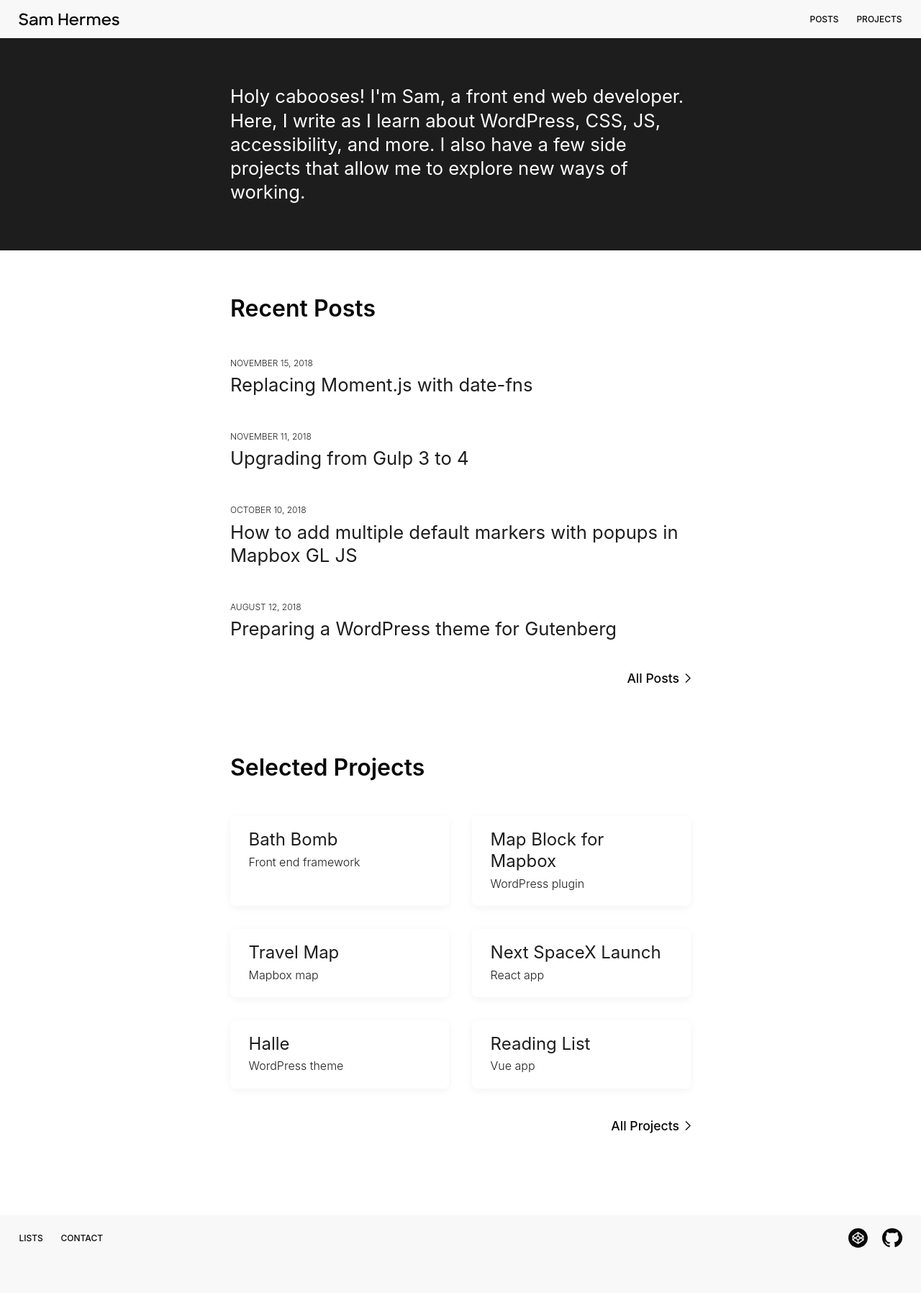
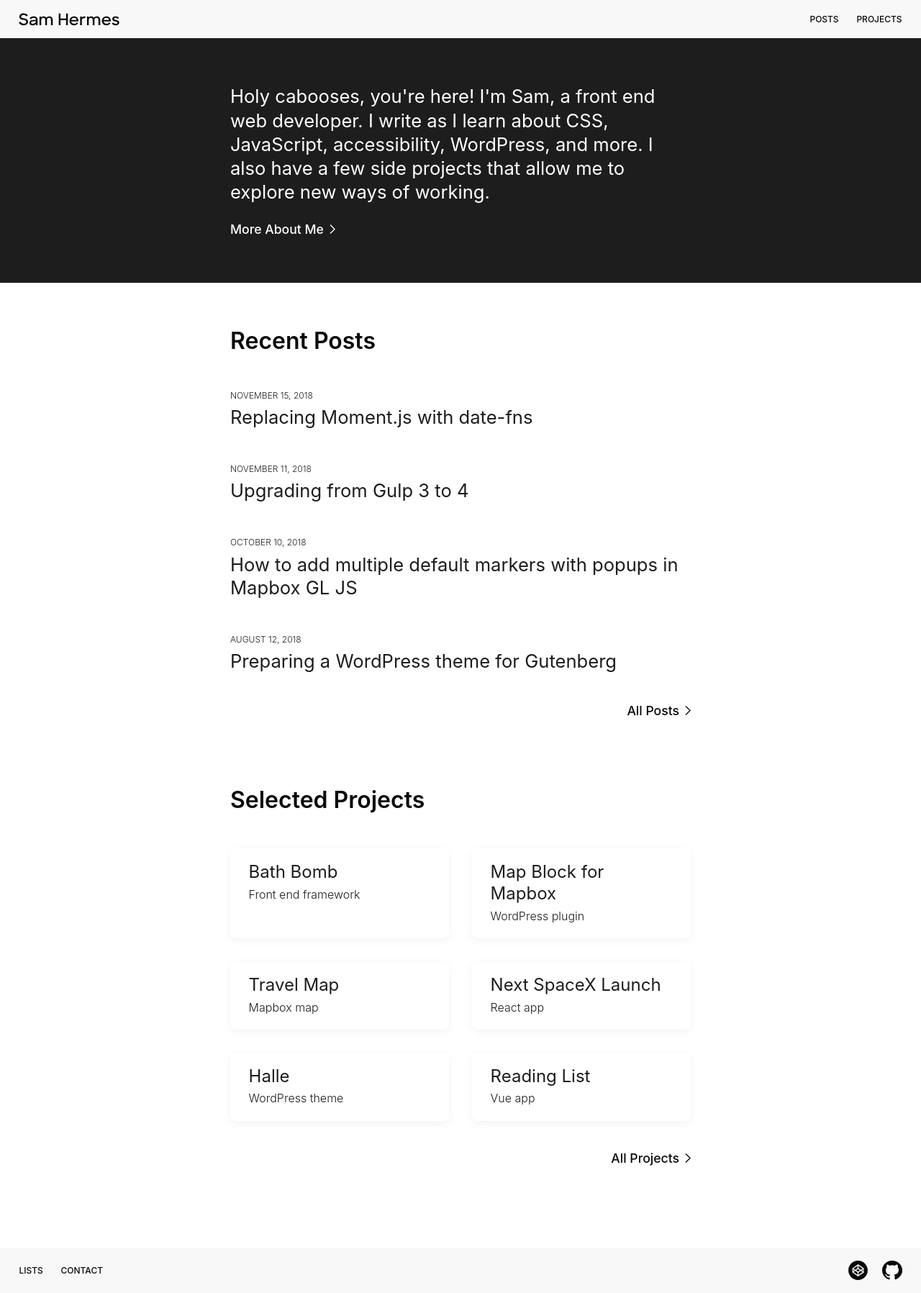
Before and after one commit to samhermes/samhermes.github.io, a Jekyll site: the page built from index.md, in a window 1280 px wide. Shown: the whole page at 72% size. Built offline with Jekyll 4.4.1, drawn with Linux system fonts in a browser that asks for light colours; before the commit the page ends 1752 px from its top, so only the background shows below that.

Commit message:
Add call to action to intro

```diff
--- a/_sass/_home.scss
+++ b/_sass/_home.scss
@@ -14,9 +14,31 @@
         p {
             font-size: 1.6rem;
             font-weight: 400;
-            margin: 0;
+            margin: 0 0 1.5rem;
             line-height: 1.3;
             color: #fff;
+        }
+
+        .cta {
+            font-size: 1.1rem;
+            font-weight: 500;
+            color: #fff;
+
+            &:hover {
+                text-decoration: underline;
+            }
+
+            &::after {
+                content: "";
+                height: 13px;
+                width: 8px;
+                background: url("/img/arrow-reverse.svg") no-repeat;
+                background-position: center;
+                background-size: cover;
+                margin-top: 0.1rem;
+                margin-left: 0.5rem;
+                display: inline-block;
+            }
         }
     }
 
--- a/index.md
+++ b/index.md
@@ -4,7 +4,8 @@
 ---
 <div class="intro">
   <div class="intro-text">
-    <p>Holy cabooses! I'm Sam, a front end web developer. Here, I write as I learn about WordPress, CSS, JS, accessibility, and more. I also have a few side projects that allow me to explore new ways of working.</p>
+    <p>Holy cabooses, you're here! I'm Sam, a front end web developer. I write as I learn about CSS, JavaScript, accessibility, WordPress, and more. I also have a few side projects that allow me to explore new ways of working.</p>
+    <a class="cta" href="/about">More About Me</a>
   </div>
 </div>
 
```
Also changed, not shown: img/arrow-reverse.svg (added).
